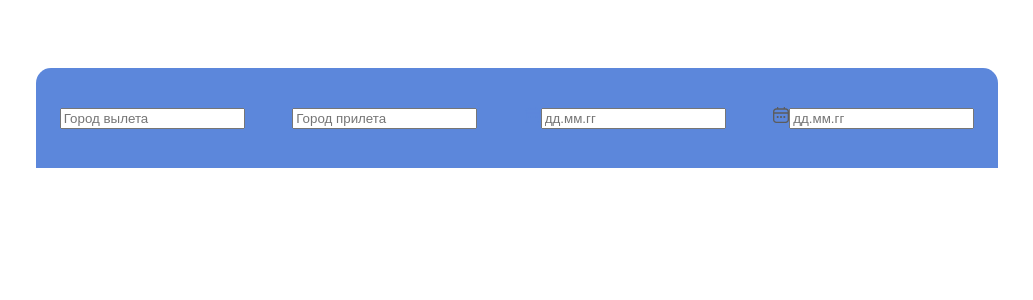
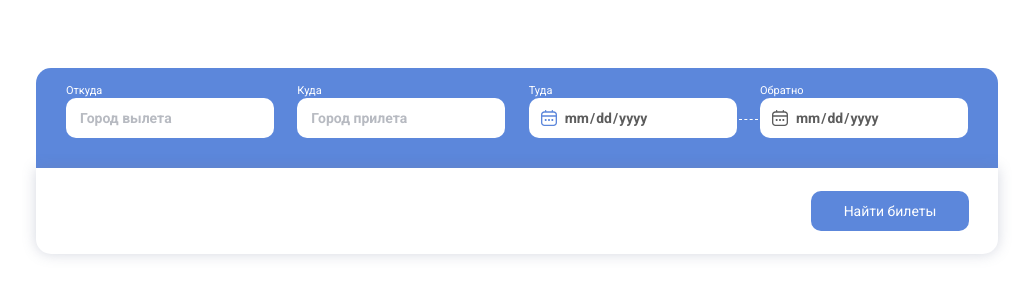
Before and after one commit to Alanondoto/Booking, a React (Create React App) app: page /avia in a window 1280 px wide. Shown: the top 300 px of the page, without its empty margins (123-1156 px from the left). Built offline with nearby package versions, Linux system fonts and the light colour scheme.

Commit message:
pre-final-version of Avia component

```diff
--- a/public/index.html
+++ b/public/index.html
@@ -15,6 +15,7 @@
       user's mobile device or desktop. See https://developers.google.com/web/fundamentals/web-app-manifest/
     -->
     <link rel="manifest" href="%PUBLIC_URL%/manifest.json" />
+    <link href="https://fonts.googleapis.com/css2?family=Roboto:wght@400;500;700&display=swap" rel="stylesheet">
     <!--
       Notice the use of %PUBLIC_URL% in the tags above.
       It will be replaced with the URL of the `public` folder during the build.
--- a/src/components/avia/Avia.jsx
+++ b/src/components/avia/Avia.jsx
@@ -1,25 +1,92 @@
+import React, { useState } from 'react';
 import './avia.css'
 import calendar_1 from '../../assets/calendar_1.svg';
 import calendar_2 from '../../assets/calendar_2.svg';
+import {useNavigate} from 'react-router-dom'
 
-export const Avia = () => {
+export const Avia = (props) => {
+
+  const fromDateInput = React.createRef();
+
+  const focusFromDateInput = () => {
+    fromDateInput.current.showPicker();
+  }
+
+  const toDateInput = React.createRef();
+
+  const focusToDateInput = () => {
+    toDateInput.current.showPicker();
+  }
+
+  const navigate = useNavigate();
+
+  const navigateToInfo = () => {
+    navigate('/avia/info');
+  }
+
+  const [navigateFrom, setNavigateFrom] = useState('');
+
+  const changeNavigateFrom = (e) => {
+    setNavigateFrom(e.currentTarget.value);
+    console.log(e.currentTarget.value)
+  }
+
+  const [navigateTo, setNavigateTo] = useState('');
+
+  const changeNavigateTo = (e) => {
+    setNavigateTo(e.currentTarget.value);
+    console.log(e.currentTarget.value)
+  }
+
+  const [flyThere, setFlyThere] = useState('');
+
+  const changeFlyThere = (e) => {
+    setFlyThere(e.currentTarget.value);
+    console.log(e.currentTarget.value)
+  }
+
+  const [flyBack, setFlyBack] = useState('');
+
+  const changeFlyBack = (e) => {
+    setFlyBack(e.currentTarget.value);
+    console.log(e.currentTarget.value)
+  }
+
   return (
+    <>
         <div className="searchItemsWrapper">
             <div className='searchItem'>
-            <input type="text" placeholder='Город вылета' className='distInput' />
+                <div className='distInputHeader'>Откуда</div>
+                <div className='distInputWrapper'>
+                    <input value={navigateFrom} onChange={changeNavigateFrom} type="text" placeholder='Город вылета' className='distInput' />
+                </div>
             </div>
             <div className='searchItem'>
-            <input type="text" placeholder='Город прилета' className='distInput' />
+                <div className='distInputHeader'>Куда</div>
+                <div className="distInputWrapper">
+                    <input value={navigateTo} onChange={changeNavigateTo} type="text" placeholder='Город прилета' className='distInput' />
+                </div>
             </div>
             <div className='searchItem'>
-            <img src={calendar_1} alt="calendar_1" />
-            <input type="text" placeholder='дд.мм.гг' className='distInput' />
-        </div>
-        <div className='searchItem'>
-            <img src={calendar_2} alt="calendar_2" />
-            <input type="text" placeholder='дд.мм.гг' className='distInput' />
+                <div className='distInputHeader'>Туда</div>
+                <div className="distInputWrapper">
+                    <img onClick={focusFromDateInput} src={calendar_1} alt="calendar_1" className='calendar' />
+                    <input value={flyThere} onChange={changeFlyThere} ref={fromDateInput} type="date" placeholder='дд.мм.гг' className='distInput' />
                 </div>
             </div>
+            <div className="divider"></div>
+            <div className='searchItem'>
+                <div className='distInputHeader'>Обратно</div>
+                <div className="distInputWrapper">
+                    <img onClick={focusToDateInput} src={calendar_2} alt="calendar_2" className='calendar' />
+                    <input value={flyBack} onChange={changeFlyBack} ref={toDateInput} type="date" placeholder='дд.мм.гг' className='distInput' />
+                </div>
+            </div>
+        </div>
+        <div className="findTicketsWrapper">
+            <button onClick={navigateToInfo} className='findTicketsBtn'>Найти билеты</button>
+        </div>
+    </>
   )
 }
 
--- a/src/components/avia/avia.css
+++ b/src/components/avia/avia.css
@@ -1,10 +1,85 @@
+* {
+    font-family: 'Roboto', sans-serif;
+}
+::placeholder {
+    text-decoration: none;
+    font-weight: 700;
+    font-size: 14px;
+    color: #B7BAC1;
+}
+input[type="date"]::-webkit-calendar-picker-indicator {
+    display: none;
+}
 .searchItemsWrapper {
+    position: relative;
     margin: 68px auto 0;
     height: 100px;
-    width: 962px;
+    width: 902px;
     display: flex;
-    justify-content: space-around;
+    justify-content: space-between;
     align-items: center;
     background: #5C87DB;
     border-radius: 15px 15px 0 0;
+    padding: 0 30px;
 }
+.searchItem {
+    position: relative;
+    display: flex;
+    align-items: center;
+    height: 40px;
+    width: 208px;
+    background: #FFFFFF;
+    border-radius: 10px;
+}
+.distInputHeader {
+    position: absolute;
+    top: -14px;
+    font-weight: 400;
+    font-size: 11px;
+    color: #FFFFFF;
+}
+.distInputWrapper {
+    display: flex;
+    margin-left: 12px;
+}
+.distInput {
+    border: none;
+    outline: none;
+    text-decoration: none;
+    font-weight: 700;
+    font-size: 14px;
+    color: #5C5C5C;
+}
+.divider {
+    position: absolute;
+    width: 19px;
+    border-bottom: 1px dashed #FFFFFF;
+    left: 703px;
+    top: 51px;
+}
+.findTicketsWrapper {
+    position: relative;
+    margin: 0 auto;
+    width: 962px;
+    height: 86px;
+    background: #FFFFFF;
+    box-shadow: 0px 0px 14px rgba(112, 121, 153, 0.3);
+    border-radius: 0px 0px 15px 15px;
+}
+.findTicketsBtn {
+    height: 40px;
+    width: 158px;
+    position: absolute;
+    top: 23px;
+    right: 29px;
+    background-color: #5C87DB;
+    border: none;
+    color: #FFFFFF;
+    text-align: center;
+    text-decoration: none;
+    font-size: 14px;
+    border-radius: 10px;
+}
+.calendar {
+    margin-right: 6px;
+}
```
Lines whose indentation alone changed are shown as unchanged.
